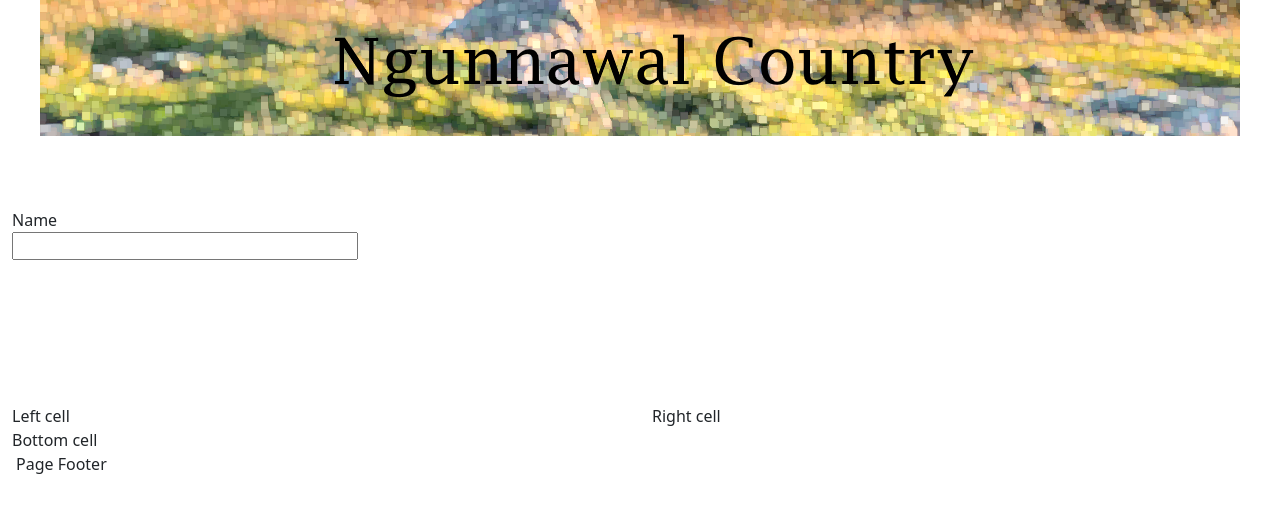
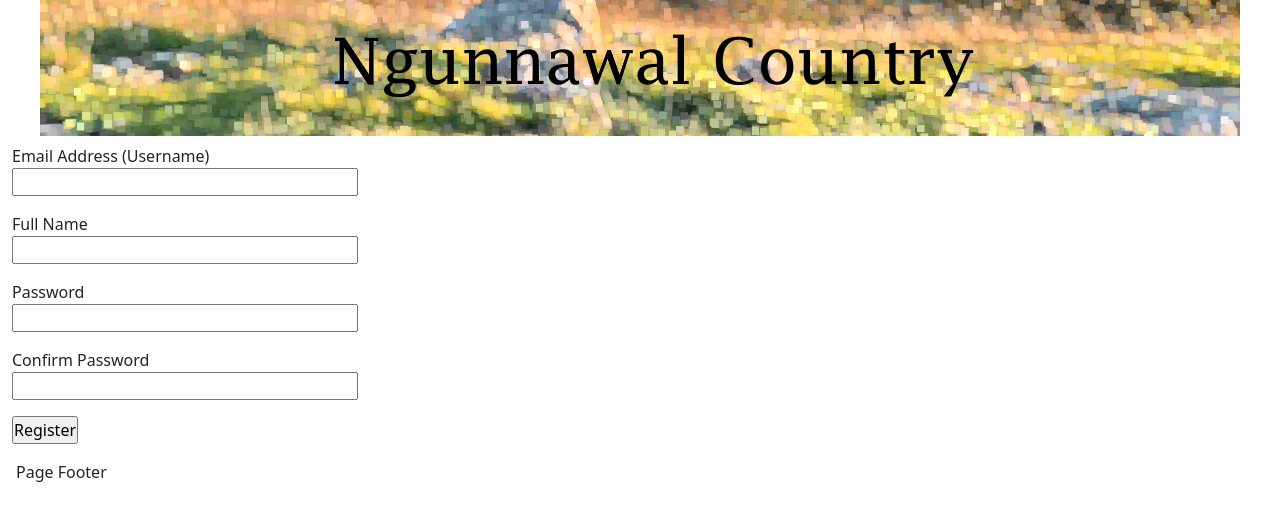
Before and after one commit to BryceVE/NgunnawalCountryFlask, a Flask app: template templates/registration.html in a window 1280 px wide. Shown: the part 76-597 px from the top of the page. Run offline with Flask 2, Linux system fonts and the light colour scheme; the template is opened without the code that fills it: values that come from a table or form of the project are taken from there, others are empty; some libraries are stand-ins or nearby versions.

Commit message:
added user register functionality

```diff
--- a/app.py
+++ b/app.py
@@ -1,4 +1,4 @@
-from flask import Flask, render_template, request, redirect
+from flask import Flask, render_template, request, redirect, url_for
 from config import Config
 from flask_sqlalchemy import SQLAlchemy
 
@@ -7,8 +7,8 @@ app.config.from_object(Config)  # loads the configuration for the database
 db = SQLAlchemy(app)  # creates the db object using the configuration
 
 # these imports must be after (db = SQLAlchemy(app))
-from models import Contact, todo
-from forms import ContactForm
+from models import Contact, todo, User
+from forms import ContactForm, RegistrationForm
 
 
 # Index / Home page
@@ -61,3 +61,16 @@ def edit_note(todo_id):
         db.session.query(todo).filter_by(id=todo_id).delete()  # finds entry in db with matching id to todo_id and removes it
         db.session.commit()  # commits any changes to db
     return redirect("/todo.html", code=302)  # redirects user to the normal to do page
+
+
+# Register page
+@app.route("/register", methods=["GET", "POST"])
+def register():
+    form = RegistrationForm()
+    if form.validate_on_submit():
+        new_user = User(email_address=form.email_address.data, name=form.name.data, user_level=1)  # defaults to regular user
+        new_user.set_password(form.password.data)
+        db.session.add(new_user)
+        db.session.commit()
+        return redirect(url_for("homepage"))
+    return render_template("registration.html", title="User Registration", form=form)
--- a/templates/contact.html
+++ b/templates/contact.html
@@ -6,8 +6,8 @@
         {{ form.hidden_tag() }}
         {# name #}
         <p>
-            {{ form.name.label }}<br>  {# sets name of input #}
-            {{ form.name(size=32) }}<br>  {# sets size of input box #}
+            {{ form.name.label }}<br> {# sets name of input #}
+            {{ form.name(size=32) }}<br> {# sets size of input box #}
             {% for error in form.name.errors %} {# displays error if contains invalid entry #}
                 <span style="color: red;">[{{ error }}]</span>
             {% endfor %}
@@ -29,7 +29,7 @@
             {% endfor %}
         </p>
 
-        <p>{{ form.submit() }}</p>  {# submit button for form #}
+        <p>{{ form.submit() }}</p> {# submit button for form #}
     </form>
 {% endblock %}
 
--- a/templates/registration.html
+++ b/templates/registration.html
@@ -36,20 +36,21 @@
                 <span style="color: red;">[{{ error }}]</span>
             {% endfor %}
         </p>
+        <p>{{ form.submit() }}</p>
     </form>
 {% endblock %}
 
 {# Place the content for the cellContent2 in this block #}
 {% block cellContent2 %}
-    Left cell
+
 {% endblock %}
 
 {# Place the content for the cellContent3 in this block #}
 {% block cellContent3 %}
-    Right cell
+
 {% endblock %}
 
 {# Place the content for the cellContent4 in this block #}
 {% block cellContent4 %}
-    Bottom cell
+
 {% endblock %}
```
Also changed, not shown: ngunnawal.db.
